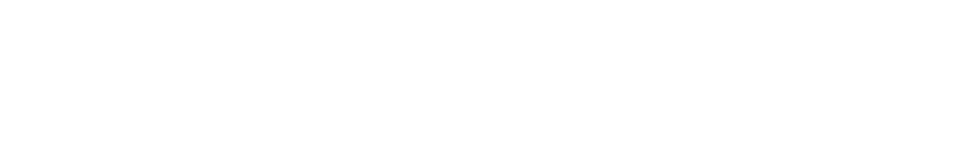
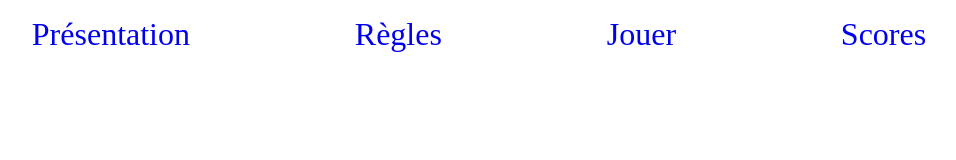
Before and after one commit to NewZAZ/Puissance-4, a plain HTML site: page index.html in a window 1280 px wide. Shown: the whole page, without its empty margins (181-1137 px from the left). Drawn offline with Linux system fonts and the light colour scheme.

Commit message:
work on home page !

```diff
--- /dev/null
+++ b/css/styles.css
@@ -0,0 +1,25 @@
+.main-header {
+    position: -webkit-sticky;
+    position: sticky;
+    top: 0;
+}
+
+ul {
+    list-style: none;
+}
+
+a {
+    font-size: xx-large;
+    font-style: normal;
+    font-weight: normal;
+    text-decoration: none;
+}
+
+li {
+    display: flex;
+    justify-content: space-evenly;
+}
+
+a:hover {
+    font-size: xxx-large;
+}
--- a/index.html
+++ b/index.html
@@ -2,10 +2,22 @@
 <html lang="en">
 <head>
     <meta charset="UTF-8">
-    <title>Title</title>
-    <script src="js/index.js"></script>
+    <title>Présentation</title>
+    <link href="css/styles.css" rel="stylesheet">
 </head>
 <body>
 
+<header class="main-header">
+    <ul>
+        <li>
+            <a href="index.html">Présentation</a>
+            <a href="rules.html">Règles</a>
+            <a href="game.html">Jouer</a>
+            <a href="scoring.html">Scores</a>
+        </li>
+    </ul>
+</header>
+
+
 </body>
 </html>
```
